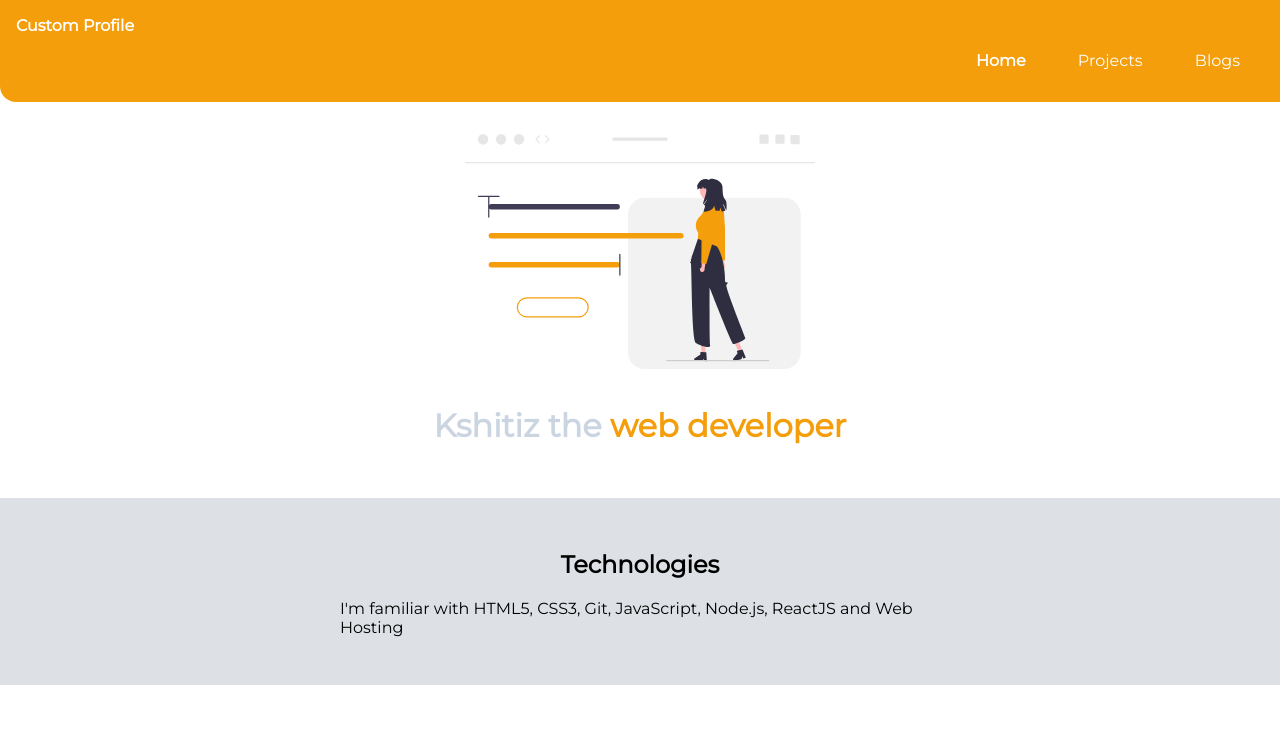
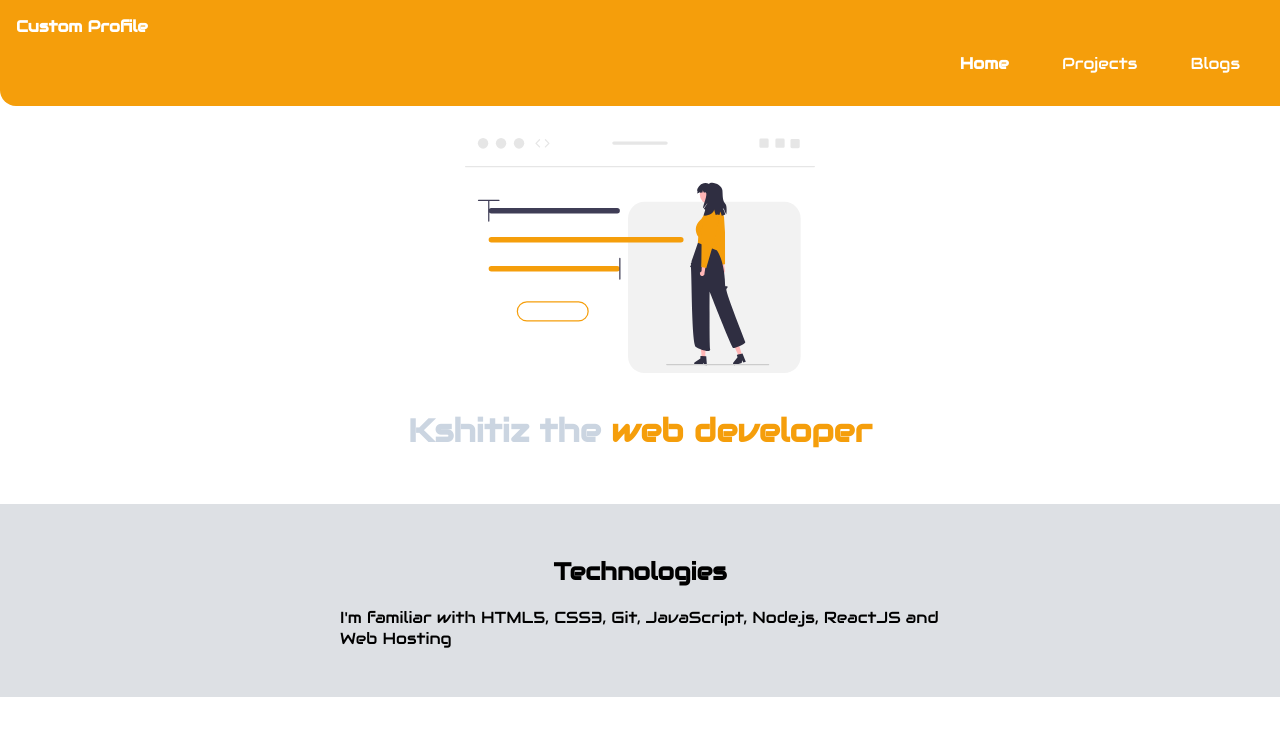
Before and after one commit to Naughtdefender/Project-01-Making-a-portfolio-using-HTML-and-CSS, a plain HTML site: page index.html in a window 1280 px wide. Shown: the top 734 px of the page. Drawn offline with Linux system fonts and the light colour scheme.

Commit message:
changed the font family to Audiowide

```diff
--- a/styles.css
+++ b/styles.css
@@ -1,4 +1,4 @@
-@import url("https://fonts.googleapis.com/css2?family=Montserrat&display=swap");
+@import url("https://fonts.googleapis.com/css?family=Audiowide");
 
 :root {
   --primary-color: #f59e0b;
@@ -7,7 +7,7 @@
 }
 body {
   margin: 0px;
-  font-family: "Montserrat", sans-serif;
+  font-family: "Audiowide", sans-serif;
 }
 /**Container**/
 
```
